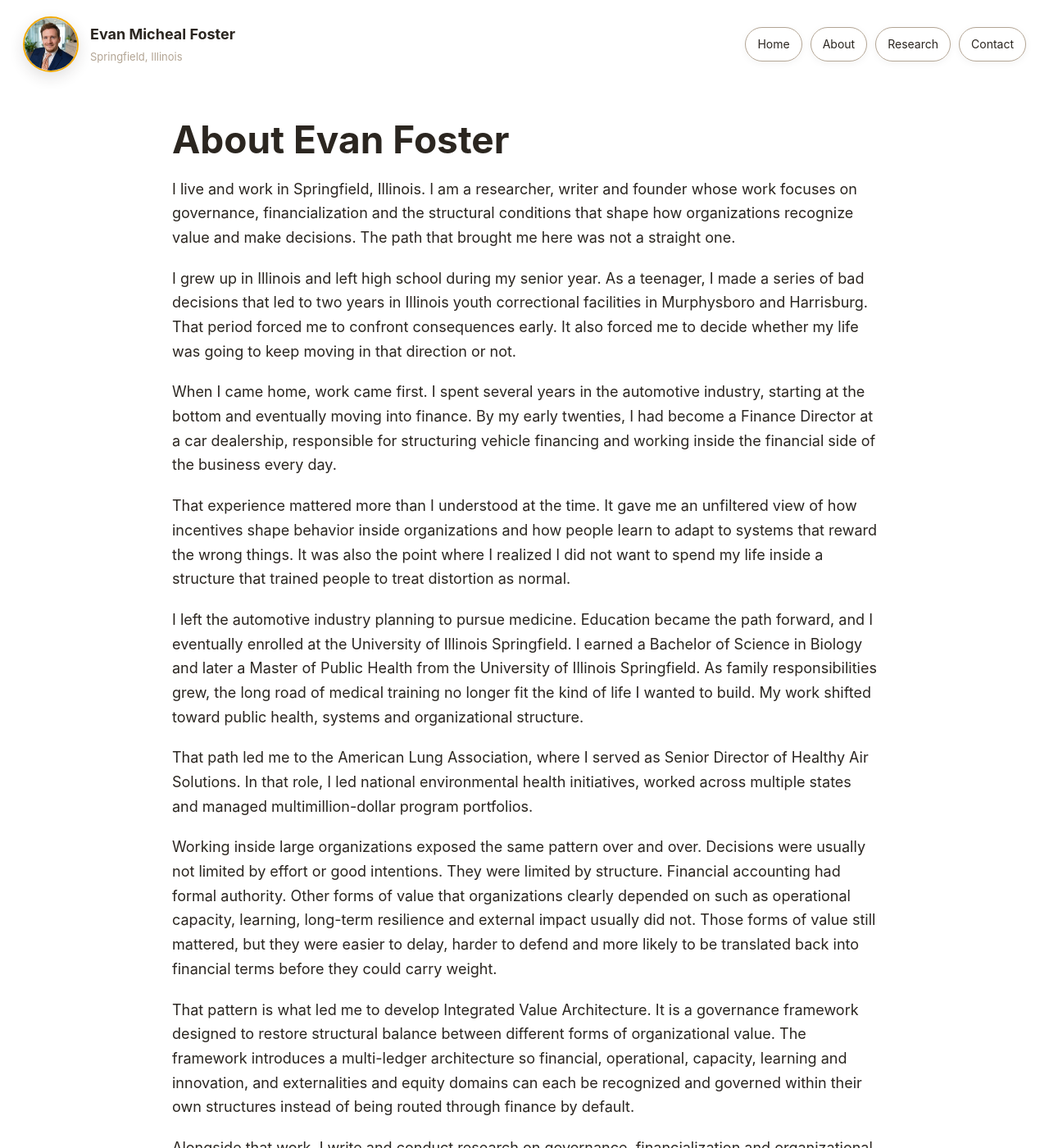
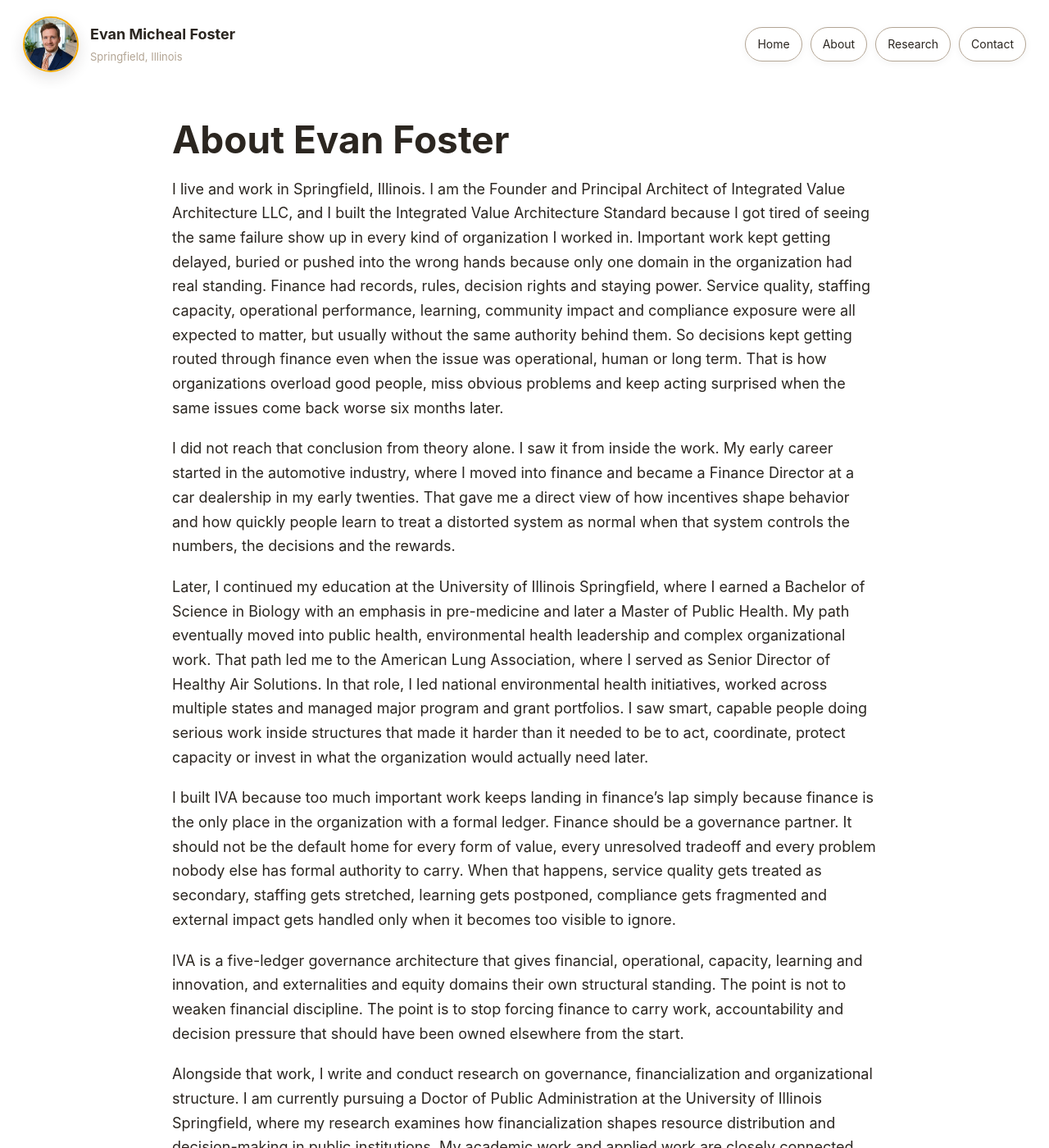
Before and after one commit to efost7873/evanmichealfoster.com, a Jekyll site: the page built from about.md, in a window 1280 px wide and 1400 px high. Shown: the whole window at 82% size. Built offline with Jekyll 4.4.1, drawn with Linux system fonts in a browser that asks for light colours; some of the changed text lies outside the part shown.

Commit message:
Update about.md

```diff
--- a/about.md
+++ b/about.md
@@ -1,34 +1,24 @@
 ---
 layout: default
-title: About Evan Foster | Springfield, Illinois
+title: About Evan Foster | Founder of Integrated Value Architecture | Springfield, Illinois
 permalink: /about/
-description: Learn more about Evan Foster, a Springfield, Illinois-based researcher, writer and founder of Integrated Value Architecture.
+description: Learn more about Evan Foster, a Springfield, Illinois-based researcher, writer and founder of Integrated Value Architecture, a governance architecture built to address financial dominance and structural failure in organizations.
 ---
 
 # About Evan Foster
 
-I live and work in Springfield, Illinois. I am a researcher, writer and founder whose work focuses on governance, financialization and the structural conditions that shape how organizations recognize value and make decisions. The path that brought me here was not a straight one.
+I live and work in Springfield, Illinois. I am the Founder and Principal Architect of Integrated Value Architecture LLC, and I built the Integrated Value Architecture Standard because I got tired of seeing the same failure show up in every kind of organization I worked in. Important work kept getting delayed, buried or pushed into the wrong hands because only one domain in the organization had real standing. Finance had records, rules, decision rights and staying power. Service quality, staffing capacity, operational performance, learning, community impact and compliance exposure were all expected to matter, but usually without the same authority behind them. So decisions kept getting routed through finance even when the issue was operational, human or long term. That is how organizations overload good people, miss obvious problems and keep acting surprised when the same issues come back worse six months later.
 
-I grew up in Illinois and left high school during my senior year. As a teenager, I made a series of bad decisions that led to two years in Illinois youth correctional facilities in Murphysboro and Harrisburg. That period forced me to confront consequences early. It also forced me to decide whether my life was going to keep moving in that direction or not.
+I did not reach that conclusion from theory alone. I saw it from inside the work. My early career started in the automotive industry, where I moved into finance and became a Finance Director at a car dealership in my early twenties. That gave me a direct view of how incentives shape behavior and how quickly people learn to treat a distorted system as normal when that system controls the numbers, the decisions and the rewards.
 
-When I came home, work came first. I spent several years in the automotive industry, starting at the bottom and eventually moving into finance. By my early twenties, I had become a Finance Director at a car dealership, responsible for structuring vehicle financing and working inside the financial side of the business every day.
+Later, I continued my education at the University of Illinois Springfield, where I earned a Bachelor of Science in Biology with an emphasis in pre-medicine and later a Master of Public Health. My path eventually moved into public health, environmental health leadership and complex organizational work. That path led me to the American Lung Association, where I served as Senior Director of Healthy Air Solutions. In that role, I led national environmental health initiatives, worked across multiple states and managed major program and grant portfolios. I saw smart, capable people doing serious work inside structures that made it harder than it needed to be to act, coordinate, protect capacity or invest in what the organization would actually need later.
 
-That experience mattered more than I understood at the time. It gave me an unfiltered view of how incentives shape behavior inside organizations and how people learn to adapt to systems that reward the wrong things. It was also the point where I realized I did not want to spend my life inside a structure that trained people to treat distortion as normal.
+I built IVA because too much important work keeps landing in finance’s lap simply because finance is the only place in the organization with a formal ledger. Finance should be a governance partner. It should not be the default home for every form of value, every unresolved tradeoff and every problem nobody else has formal authority to carry. When that happens, service quality gets treated as secondary, staffing gets stretched, learning gets postponed, compliance gets fragmented and external impact gets handled only when it becomes too visible to ignore.
 
-I left the automotive industry planning to pursue medicine. Education became the path forward, and I eventually enrolled at the University of Illinois Springfield. I earned a Bachelor of Science in Biology and later a Master of Public Health from the University of Illinois Springfield. As family responsibilities grew, the long road of medical training no longer fit the kind of life I wanted to build. My work shifted toward public health, systems and organizational structure.
+IVA is a five-ledger governance architecture that gives financial, operational, capacity, learning and innovation, and externalities and equity domains their own structural standing. The point is not to weaken financial discipline. The point is to stop forcing finance to carry work, accountability and decision pressure that should have been owned elsewhere from the start.
 
-That path led me to the American Lung Association, where I served as Senior Director of Healthy Air Solutions. In that role, I led national environmental health initiatives, worked across multiple states and managed multimillion-dollar program portfolios.
+Alongside that work, I write and conduct research on governance, financialization and organizational structure. I am currently pursuing a Doctor of Public Administration at the University of Illinois Springfield, where my research examines how financialization shapes resource distribution and decision-making in public institutions. My academic work and applied work are closely connected. One helps explain the pattern. The other is built to solve it.
 
-Working inside large organizations exposed the same pattern over and over. Decisions were usually not limited by effort or good intentions. They were limited by structure. Financial accounting had formal authority. Other forms of value that organizations clearly depended on such as operational capacity, learning, long-term resilience and external impact usually did not. Those forms of value still mattered, but they were easier to delay, harder to defend and more likely to be translated back into financial terms before they could carry weight.
-
-That pattern is what led me to develop Integrated Value Architecture. It is a governance framework designed to restore structural balance between different forms of organizational value. The framework introduces a multi-ledger architecture so financial, operational, capacity, learning and innovation, and externalities and equity domains can each be recognized and governed within their own structures instead of being routed through finance by default.
-
-Alongside that work, I write and conduct research on governance, financialization and organizational structure. I am currently pursuing a Doctor of Public Administration at the University of Illinois Springfield, where my research examines financialization and resource distribution in public institutions.
-
-I was also raised in the LDS Church. I am less active than I once was, but that background still shaped how I think about responsibility, community and institutional life.
-
-Some people who search my name will also find two Springfield Herald News police blotter pages. Those pages reproduce daily arrest logs. In both cases involving me, no charges were filed and the matters did not proceed further. I do not pretend those pages do not exist. They do. They are public. They are also not an accurate representation of my life, my work or the direction I chose years ago.
-
-My life has been shaped by rebuilding, education, public service and a refusal to stay where bad decisions first landed me. Today I continue to live and work in [Springfield, Illinois](/springfield/) while developing [Integrated Value Architecture](https://integratedvaluearchitecture.com) and pursuing doctoral research at the University of Illinois Springfield.
+My work is for organizations that are tired of watching decisions stall, overload spread and important work get treated like it matters right up until nobody has real authority to protect it. I continue to live and work in [Springfield, Illinois](/springfield/) while developing [Integrated Value Architecture](https://integratedvaluearchitecture.com), writing, conducting research and building governance architecture that helps organizations stop burying what they actually depend on.
 
 More focused information about my professional background is available on the [Evan Foster Springfield, Illinois](/evan-foster-springfield-il/) page. Research, publications and related work are available on the [Research](/research/) page.
```
